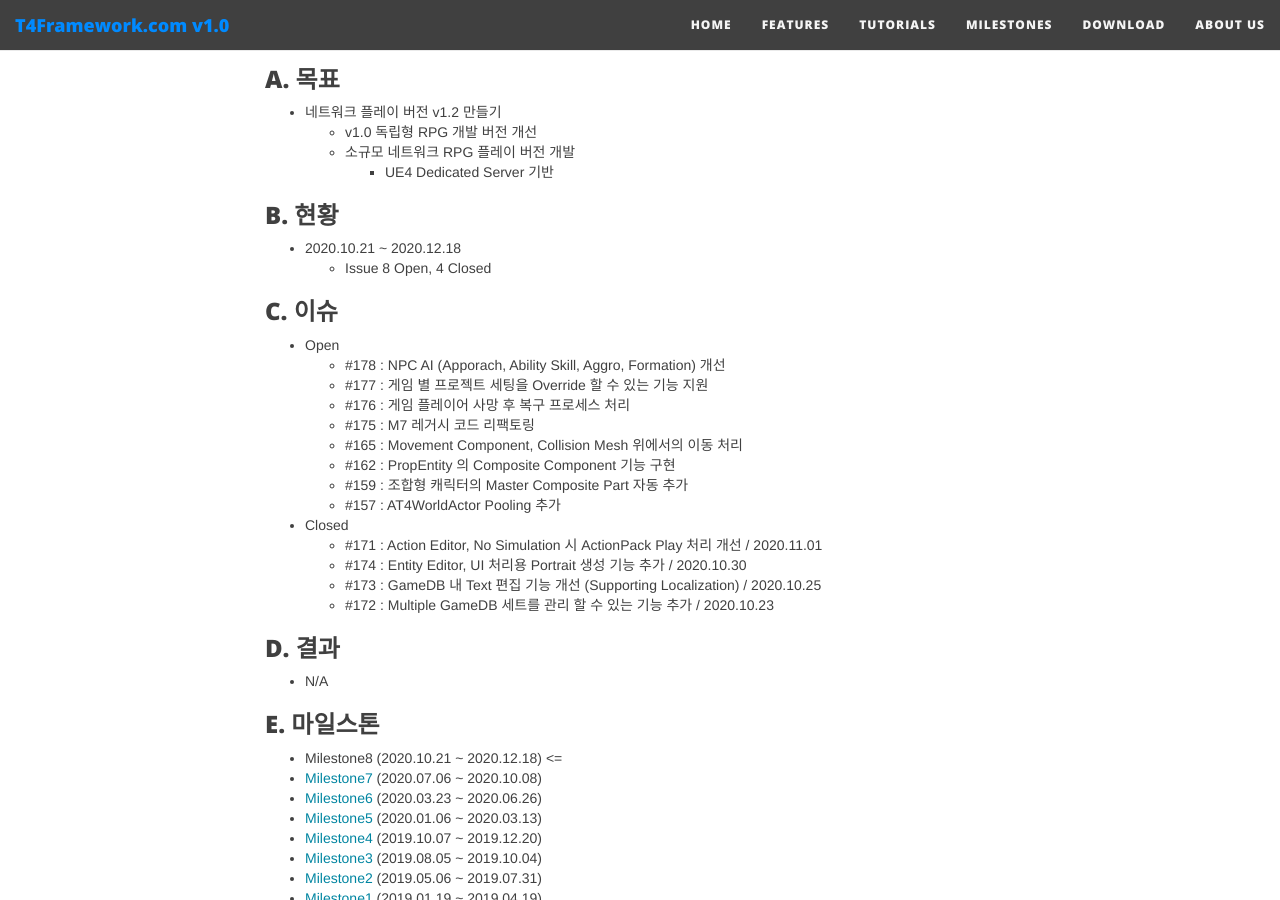
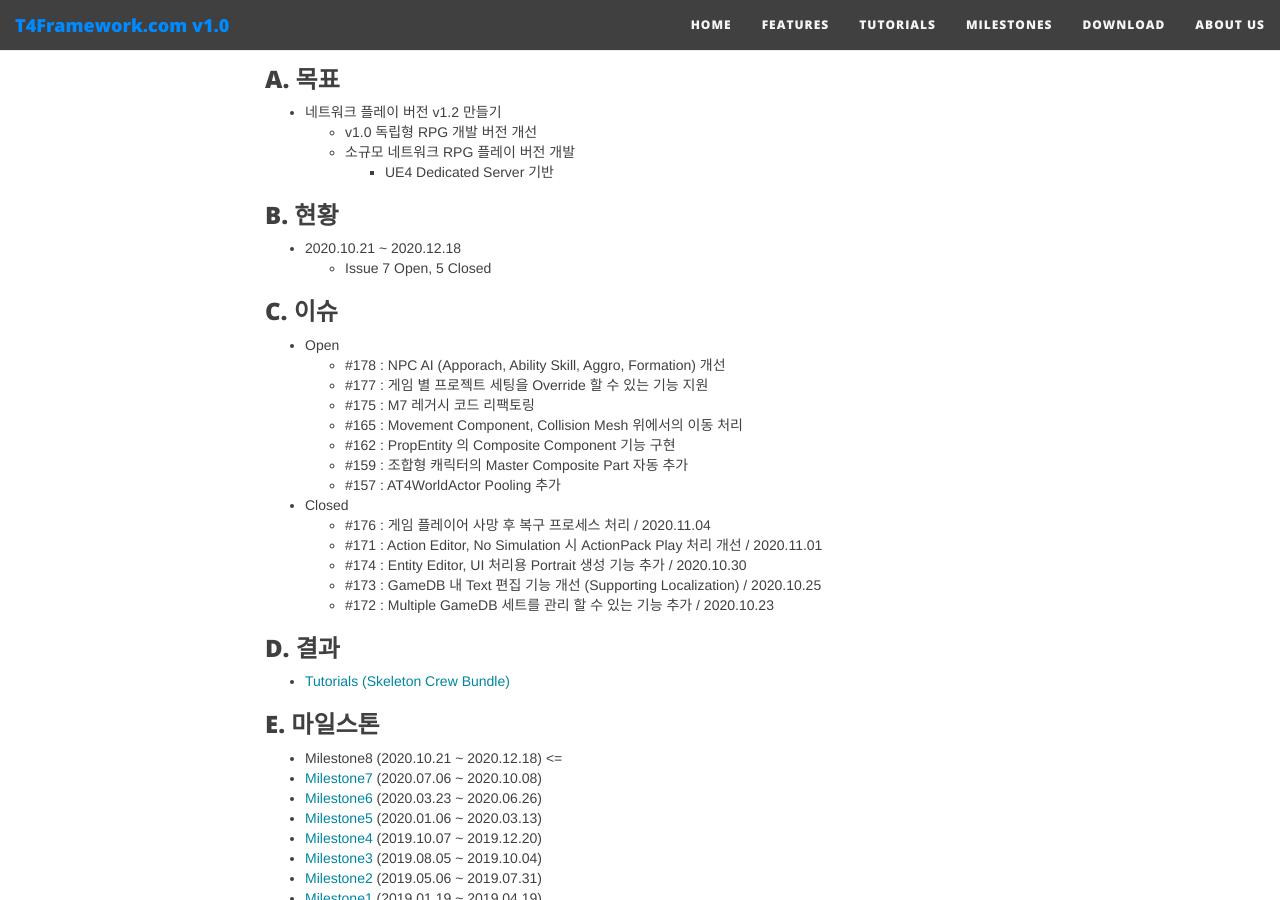
Before and after one commit to T4Framework/T4Framework_WebSite, a Jekyll site: the page built from docs/T4Framework_Milestone8_Achieved.md, in a window 1280 px wide and 900 px high, scrolled down 317 px. Built offline with Jekyll 4.4.1, drawn with Linux system fonts in a browser that asks for light colours; nearby versions of some CDN libraries.

Commit message:
마일스톤 8 업데이트

```diff
--- a/docs/T4Framework_Milestone8_Achieved.md
+++ b/docs/T4Framework_Milestone8_Achieved.md
@@ -15,14 +15,13 @@ subtitle: Milestone 8 (2020.10.21 ~ 2020.12.18)
 ### B. 현황
 
 - 2020.10.21 ~ 2020.12.18
-  - Issue 8 Open, 4 Closed
+  - Issue 7 Open, 5 Closed
 
 ### C. 이슈
 
 - Open
   - #178 : NPC AI (Apporach, Ability Skill, Aggro, Formation) 개선
   - #177 : 게임 별 프로젝트 세팅을 Override 할 수 있는 기능 지원
-  - #176 : 게임 플레이어 사망 후 복구 프로세스 처리
   - #175 : M7 레거시 코드 리팩토링
   - #165 : Movement Component, Collision Mesh 위에서의 이동 처리
   - #162 : PropEntity 의 Composite Component 기능 구현
@@ -30,6 +29,7 @@ subtitle: Milestone 8 (2020.10.21 ~ 2020.12.18)
   - #157 : AT4WorldActor Pooling 추가
 
 - Closed
+  - #176 : 게임 플레이어 사망 후 복구 프로세스 처리 / 2020.11.04
   - #171 : Action Editor, No Simulation 시 ActionPack Play 처리 개선 / 2020.11.01
   - #174 : Entity Editor, UI 처리용 Portrait 생성 기능 추가 / 2020.10.30
   - #173 : GameDB 내 Text 편집 기능 개선 (Supporting Localization) / 2020.10.25
@@ -37,7 +37,7 @@ subtitle: Milestone 8 (2020.10.21 ~ 2020.12.18)
 
 ### D. 결과
 
-- N/A
+- [Tutorials (Skeleton Crew Bundle)](https://t4framework.com/T4Framework_Tutorials){: target="_blank" }
 
 ### E. 마일스톤
 
```
